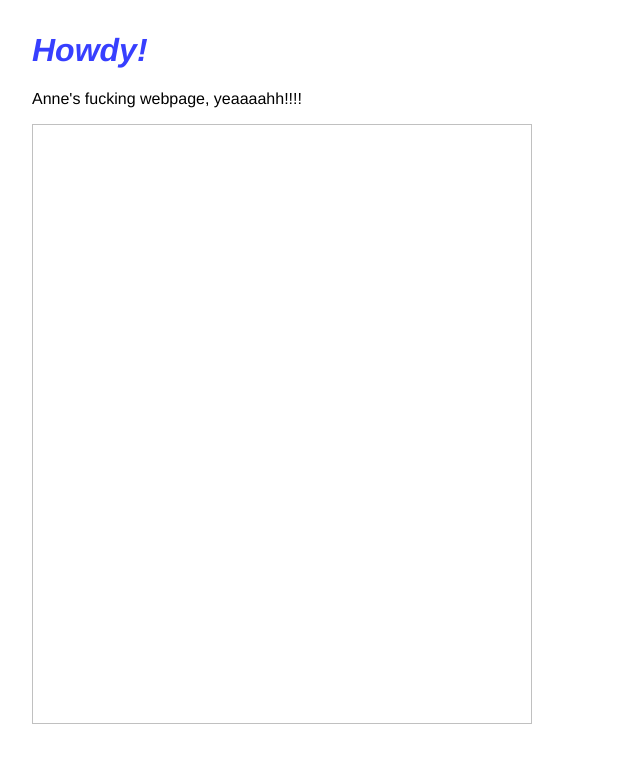
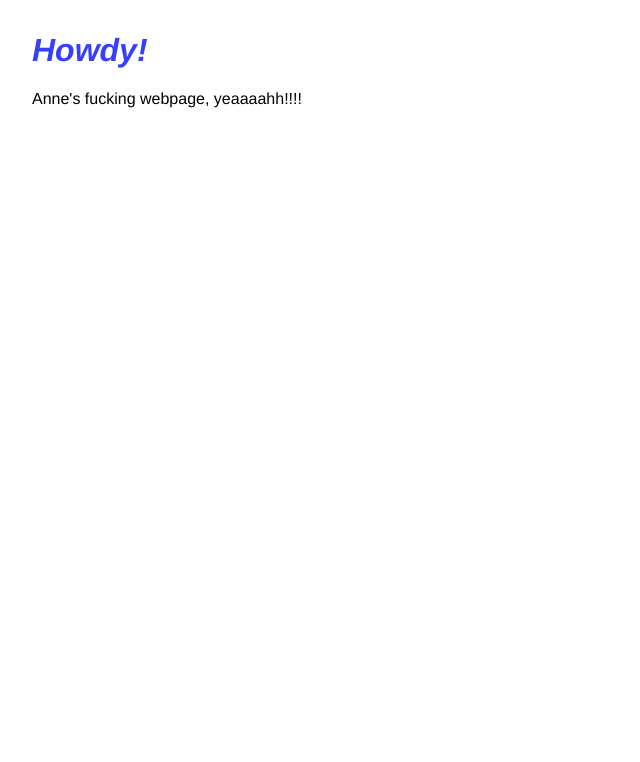
Before and after one commit to anneScript4/anneScript4.github.io, a plain HTML site: page index.html in a window 1280 px wide. Shown: the whole page, without its empty margins (0-640 px from the left). Drawn offline with Linux system fonts and the light colour scheme.

Commit message:
Update index.html

```diff
--- a/index.html
+++ b/index.html
@@ -22,6 +22,6 @@
                         Anne's fucking webpage, yeaaaahh!!!!
                 </p>
 
-                <img src"https://encrypted-tbn0.gstatic.com/images?q=tbn%3AANd9GcQ4MSI0vwVEMpj-TrROPelheNCUSwIw6spPjw&usqp=CAU" width="500" height="600">
+                <img src"">
         </body>
 </html>
```
